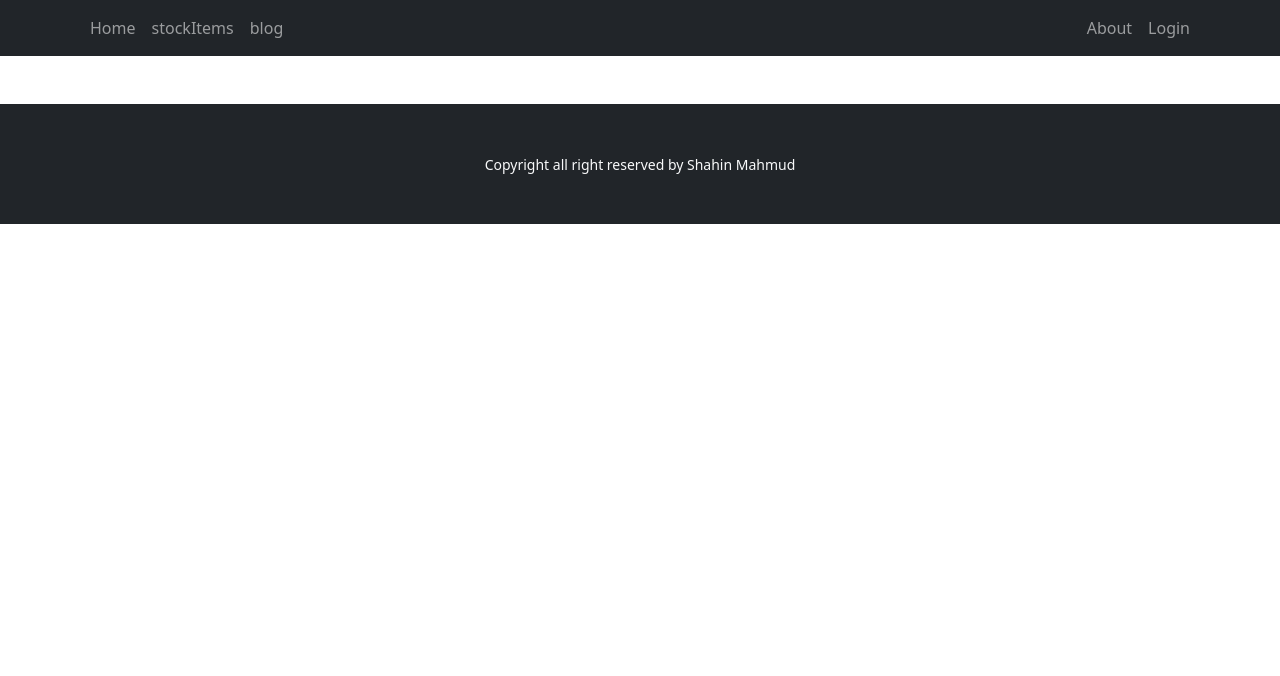
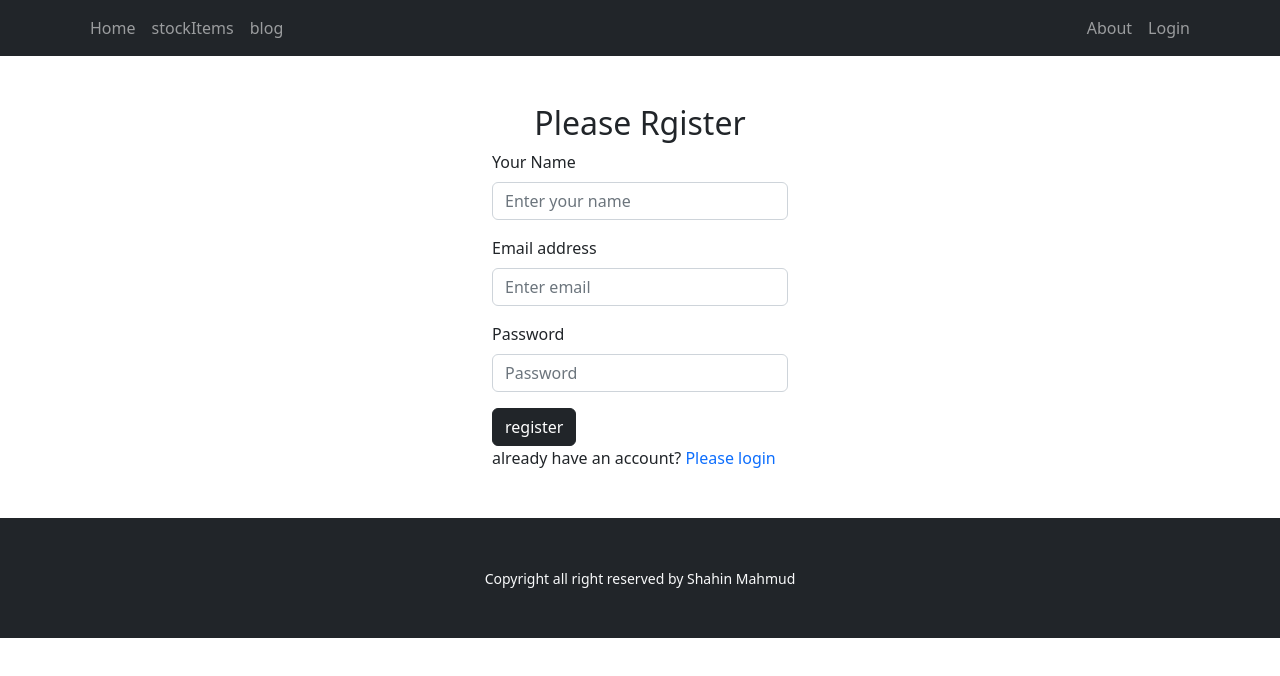
Before and after one commit to Mahmud-Shahin/laptop-stock-management-project-13, a React (Create React App) app: page /register in a window 1280 px wide. Shown: the top 676 px of the page. Built offline with nearby package versions, Linux system fonts and the light colour scheme.

Commit message:
updated data

```diff
--- a/src/App.js
+++ b/src/App.js
@@ -2,8 +2,14 @@ import {Route, Routes} from 'react-router-dom'
 import './App.css';
 import About from './Pages/About/About';
 import Home from './Pages/Home/Home/Home';
+import Login from './Pages/Login/Login';
 import Footer from './Pages/Share/Footer/Footer';
 import Header from './Pages/Share/Header/Header';
+import NotFound from './Pages/Share/Notfound/NotFound';
+import StockItemDetails from './Pages/StockItemDetails/StockItemDetails';
+import Register from './Pages/Register/Register';
+import StockItems from './Pages/Home/StockItems/StockItems';
+
 function App() {
   return (
     <div>
@@ -11,7 +17,13 @@ function App() {
       <Header></Header>
       <Routes>
         <Route path="/" element={<Home></Home>}></Route>
+        <Route path="/home" element={<Home></Home>}></Route>
+        <Route path='/stockItems' element={<StockItems></StockItems>}></Route>
         <Route path="/about" element={<About></About>}></Route>
+        <Route path='/stockItem/:stockItemId' element={<StockItemDetails></StockItemDetails>}></Route>
+        <Route path='/login' element={<Login></Login>}></Route>
+        <Route path='/register' element={<Register></Register>}></Route>
+        <Route path='*' element={<NotFound></NotFound>}></Route>
       </Routes>
       <Footer></Footer>
 
--- a/src/Pages/Home/Home/Home.js
+++ b/src/Pages/Home/Home/Home.js
@@ -7,6 +7,12 @@ const Home = () => {
     return (
         <div>
             <Slider></Slider>
+
+            <div class="text-center">
+        <div class="spinner-border" role="status">
+        <span class="visually-hidden">Loading...</span>
+        </div>
+        </div>
             <StockItems></StockItems>
         </div>
     );
--- a/src/Pages/Home/StockItem/StockItem.js
+++ b/src/Pages/Home/StockItem/StockItem.js
@@ -1,8 +1,16 @@
 import React from 'react';
+import { useNavigate } from 'react-router-dom';
 
 const StockItem = ({stockItem}) => {
-    const {name, img , description , price , quantity , supplier_name} = stockItem
+    const {id ,name, img , description , price , quantity , supplier_name} = stockItem;
+    const navigate = useNavigate();
+      const transferToStockItemDetails = id => {
+        navigate(`/stockItem/${id}`);
+
+
+      }
     return (
+
         <div>
             <div className="card-group mt-5">
                 <div className="card g-5 h-100 col-sm-12 col-md-6 col-lg-4 ">
@@ -14,7 +22,7 @@ const StockItem = ({stockItem}) => {
                     <h4>Quantity: {quantity}</h4>
                     <h5>supplier name: {supplier_name}</h5>
                     <div>
-                         <button class="btn btn-dark mx-auto" type="button">Update Stock</button>
+                         <button onClick={() => transferToStockItemDetails(id)}  class="btn btn-dark mx-auto" type="button">Stock Update</button>
                     </div>
 
                 </div>
@@ -33,20 +41,6 @@ const StockItem = ({stockItem}) => {
 
 
 
-            {/* <div className="card-group mt-5">
-                <div className="card g-5 h-100 col-sm-12 col-md-6 col-lg-4 ">
-                    <img src={img} alt="" />
-                    <div className="card-body text-center">
-                        <h5 className="card-title">{name}</h5>
-                        <h3>Price:$ {price}</h3>
-                        <p className="card-text">{description}</p>
-                        <div>
-                            <button onClick={() => navigateServiceDetails(_id)} class="btn btn-primary mx-auto" type="button">Button</button>
-                        </div>
-                    </div>
-                </div >
-
-            </div > */}
 
 
 
--- a/src/Pages/Home/StockItems/StockItems.js
+++ b/src/Pages/Home/StockItems/StockItems.js
@@ -14,8 +14,11 @@ const StockItems = () => {
 
     return (
 
-        <div className='container'>
+        <div id='stockItems' className='container'>
+
             <h2 className='text-center'>My StockItems</h2>
+
+
 
             <div className='row row-cols-lg-3 g-4'>
                 {
--- a/src/Pages/Login/Login.js
+++ b/src/Pages/Login/Login.js
@@ -1,9 +1,64 @@
-import React from 'react';
+// import React, { useRef } from 'react';
+import { Button, Form } from 'react-bootstrap';
+import { useNavigate, Link } from 'react-router-dom';
 
 const Login = () => {
+//     const referenceEmail = useRef('');
+//     const referencePass  = useRef('');
+//     const controllogin = event =>{
+//         event.preventDefault();
+//         const email = referenceEmail.current.value;
+//         const password =  referencePass.current.value;
+//         console.log(email, password);
+//   }
+
+
+
+    const controllogin = event =>{
+        event.preventDefault();
+        const email = event.target.email.value;
+        const password =  event.target.password.value;
+        console.log( email, password);
+
+      }
+
+
+    const clicknavigate  = useNavigate();
+    const clickRegister = event  => {
+
+        clicknavigate('/register')
+
+    }
+
+
     return (
-        <div>
-            <h2>This is Login page</h2>
+        <div className='container mt-5 w-25 mx-auto'>
+            <h2 className='text-center'>Please login </h2>
+
+    <Form onSubmit={controllogin}>
+      <Form.Group className="mb-3" controlId="formBasicEmail">
+        <Form.Label>Email address</Form.Label>
+        <Form.Control  type="email" name='email' placeholder="Enter email"  required/>
+       {/* ref={referenceEmail} */}
+      </Form.Group>
+
+      <Form.Group className="mb-3" controlId="formBasicPassword">
+        <Form.Label>Password</Form.Label>
+        <Form.Control  type="password" name='password' placeholder="Password"  required/>
+     {/* ref={referencePass} */}
+      </Form.Group>
+
+      <Button variant="dark" type="submit">
+        login
+      </Button>
+    </Form>
+     <p>Dont't you have account? <Link to='/register' className='text-primary text-decoration-none' onClick={clickRegister} >Please Register</Link></p>
+
+
+
+
+
+
         </div>
     );
 };
--- a/src/Pages/Register/Register.js
+++ b/src/Pages/Register/Register.js
@@ -1,9 +1,69 @@
-import React from 'react';
+// import React, { useRef } from 'react';
+import { Button, Form } from 'react-bootstrap';
+import { useNavigate, Link } from 'react-router-dom';
 
 const Register = () => {
+//     const referenceName = useRef('');
+//     const referenceEmail = useRef('');
+//     const referencePass  = useRef('');
+
+//  const maintainregister = event =>{
+//         event.preventDefault();
+//         const name = referenceName.current.value;
+//         const email = referenceEmail.current.value;
+//         const password =  referencePass.current.value;
+//         console.log(name, email, password);
+//       }
+
+
+   const maintainregister = event =>{
+        event.preventDefault();
+        const name = event.target.name.value;
+        const email = event.target.email.value;
+        const password =  event.target.password.value;
+        console.log(name, email, password);
+
+      }
+
+
+    const lognavigate = useNavigate();
+
+    const clicklogin = event  => {
+
+        lognavigate('/login')
+
+    }
+
     return (
-        <div>
-            <h2>This is register  page</h2>
+        <div className='container mt-5 w-25 mx-auto'>
+            <h2 className='text-center'>Please Rgister</h2>
+            <Form onSubmit={maintainregister}>
+            <Form.Group className="mb-3" >
+        <Form.Label>Your Name</Form.Label>
+        <Form.Control   type="text" name='name' placeholder="Enter your name" />
+       {/* ref={referenceName}  */}
+      </Form.Group>
+
+      <Form.Group className="mb-3" controlId="formBasicEmail">
+        <Form.Label>Email address</Form.Label>
+        <Form.Control type="email" name='email' placeholder="Enter email" />
+        {/* ref={referenceEmail} */}
+      </Form.Group>
+
+      <Form.Group className="mb-3" controlId="formBasicPassword">
+        <Form.Label>Password</Form.Label>
+        <Form.Control  type="password" name='password' placeholder="Password" />
+        {/* ref={referencePass} */}
+      </Form.Group>
+
+
+
+
+      <Button variant="dark" type="submit">
+       register
+      </Button>
+    </Form>
+    <p>already have an account?  <Link to="/login" className='text-primary text-decoration-none' onClick={clicklogin}>Please login</Link></p>
         </div>
     );
 };
--- a/src/Pages/Share/Header/Header.js
+++ b/src/Pages/Share/Header/Header.js
@@ -1,6 +1,7 @@
 
 import React from 'react';
 import { Navbar, Container, Nav  } from 'react-bootstrap';
+import { Link } from 'react-router-dom';
 
 
 
@@ -16,15 +17,16 @@ const Header = () => {
         <Navbar.Toggle aria-controls="responsive-navbar-nav" />
         <Navbar.Collapse id="responsive-navbar-nav">
           <Nav className="me-auto">
-            <Nav.Link href="#Home">Home</Nav.Link>
-            <Nav.Link href="#stockItems">stockItems</Nav.Link>
+            <Nav.Link as={Link} to="/">Home</Nav.Link>
+            {/* <Nav.Link href="home#stockItems">stockItems</Nav.Link> */}
+            <Nav.Link as={Link} to="stockItems">stockItems</Nav.Link>
             <Nav.Link href="#blog">blog</Nav.Link>
 
 
           </Nav>
           <Nav>
-            <Nav.Link href="#About">About</Nav.Link>
-            <Nav.Link eventKey={2} href="#Login">Login</Nav.Link>
+            <Nav.Link as={Link} to="about" >About</Nav.Link>
+            <Nav.Link as={Link} to="login">Login</Nav.Link>
 
 
           </Nav>
--- /dev/null
+++ b/src/Pages/Share/Notfound/NotFound.js
@@ -0,0 +1,12 @@
+import React from 'react';
+import opps from '../../../images/opps.jpg'
+
+const NotFound = () => {
+    return (
+        <div >
+           <img className='w-100 ' src={opps} alt="" />
+        </div>
+    );
+};
+
+export default NotFound;
--- /dev/null
+++ b/src/Pages/StockItemDetails/StockItemDetails.js
@@ -0,0 +1,14 @@
+import React from 'react';
+import { useParams } from 'react-router-dom';
+
+const StockItemDetails = () => {
+  const  {stockItemId} = useParams();
+    return (
+        <div>
+            <h2>All details stock item : {stockItemId}</h2>
+
+        </div>
+    );
+};
+
+export default StockItemDetails;
```
Also changed, not shown: src/images/opps.jpg (added).
